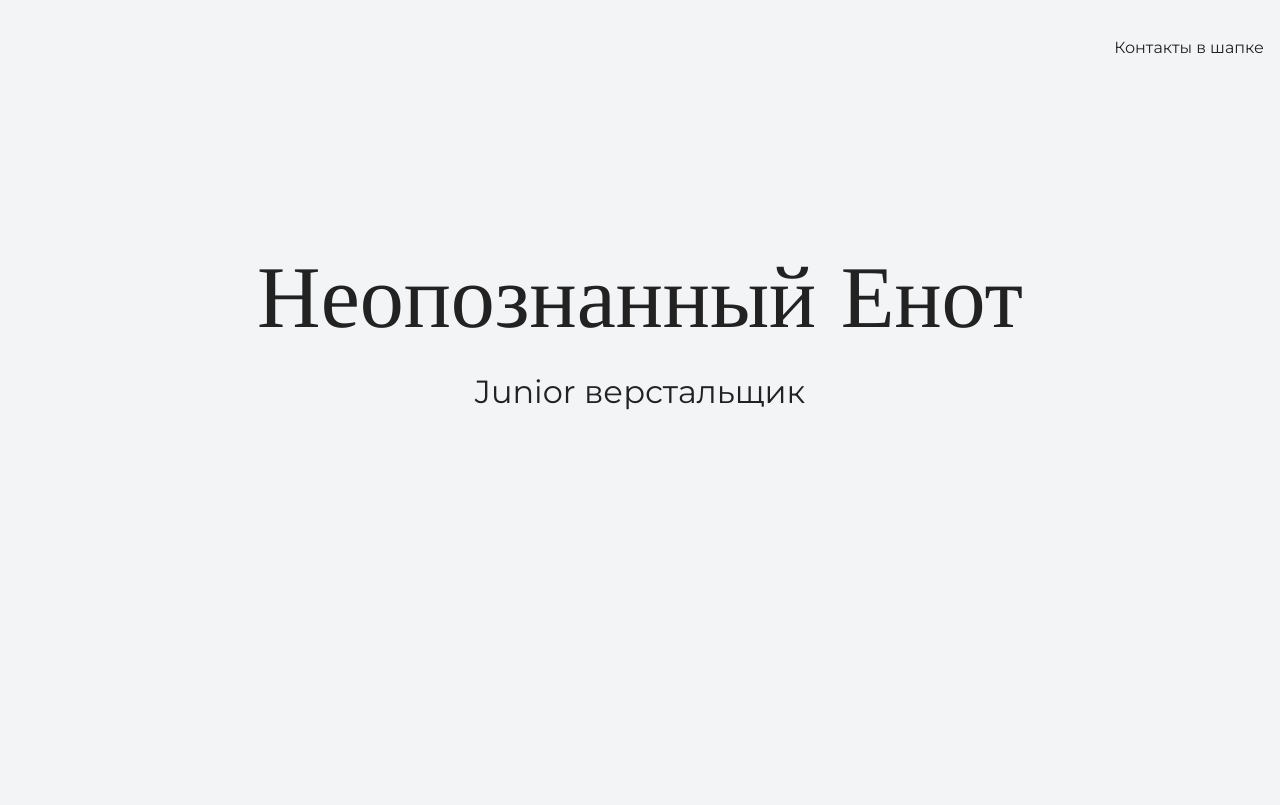
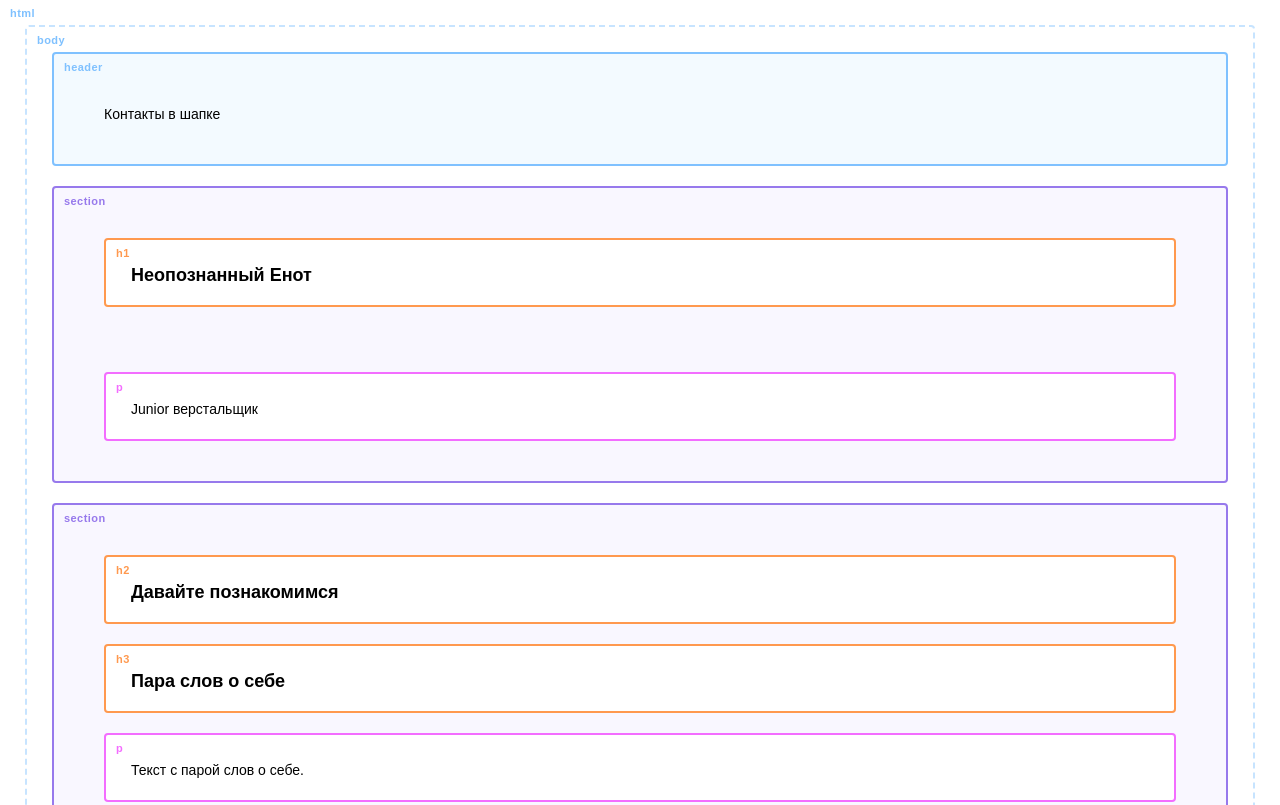
Before and after one commit to dimarickster/test, a plain HTML site: page index.html in a window 1280 px wide. Shown: the top 805 px of the page. Drawn offline with nearby package versions, Linux system fonts and the light colour scheme.

Commit message:
Изменен css

```diff
--- a/index.html
+++ b/index.html
@@ -3,7 +3,7 @@
 
 <head>
   <meta charset="UTF-8">
-  <link rel="stylesheet" href="style.css">
+  <link rel="stylesheet" href="outlines.css">
   <link href="https://fonts.googleapis.com/css?family=Montserrat:400,500,700|Old+Standard+TT&display=swap&subset=cyrillic" rel="stylesheet">
   <title>Портфолио Junior верстальщика</title>
 </head>
```
